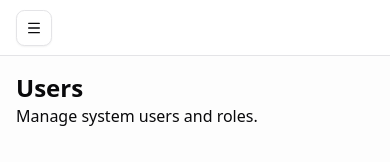
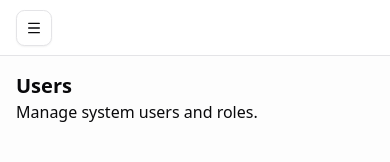
Before and after one commit to dvstechy/AgentHacks45, a Next.js app: page /dashboard/users in a window 390 px wide. Shown: the top 162 px of the page. Built offline with nearby package versions, Linux system fonts and the light colour scheme; no server answers.

Commit message:
style(users): make users page mobile responsive

```diff
--- a/app/dashboard/users/page.tsx
+++ b/app/dashboard/users/page.tsx
@@ -1,7 +1,7 @@
 export default function UsersPage() {
   return (
     <div>
-      <h1 className="text-2xl font-bold">Users</h1>
+      <h1 className="text-xl sm:text-2xl font-bold">Users</h1>
       <p>Manage system users and roles.</p>
     </div>
   );
```
